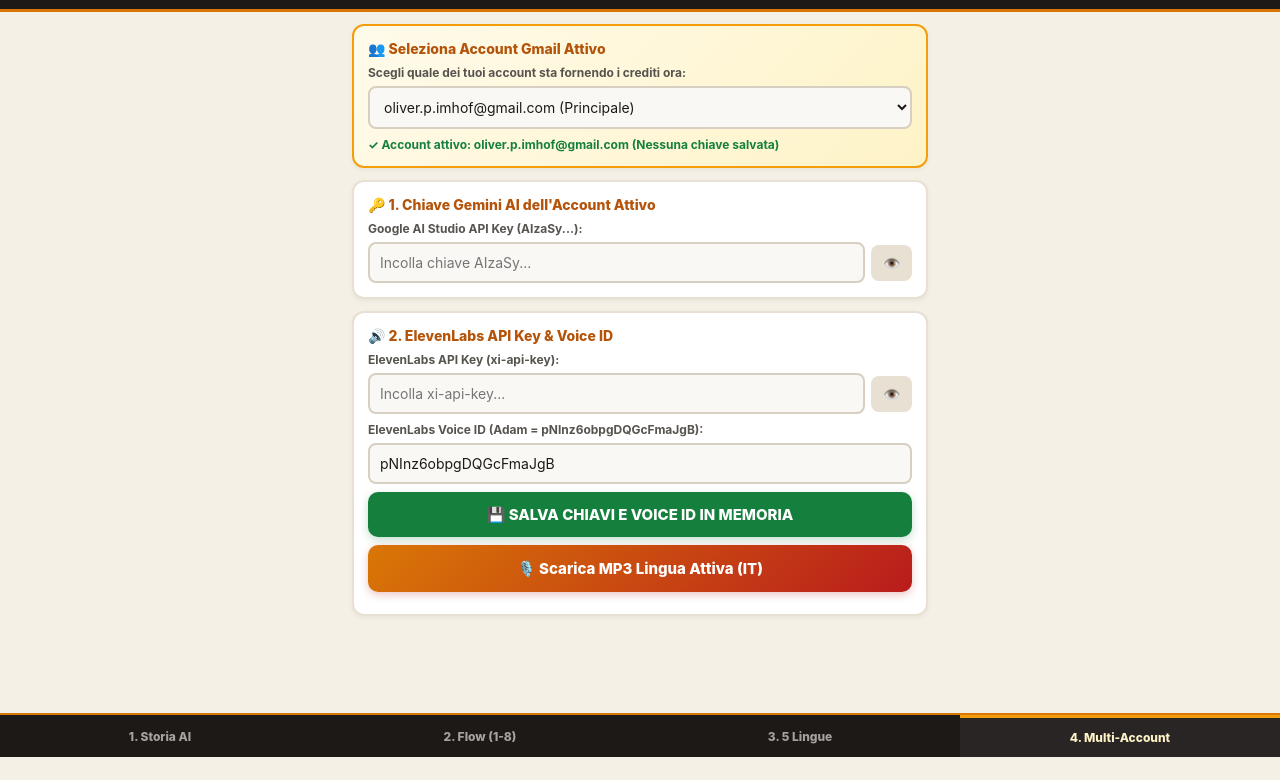
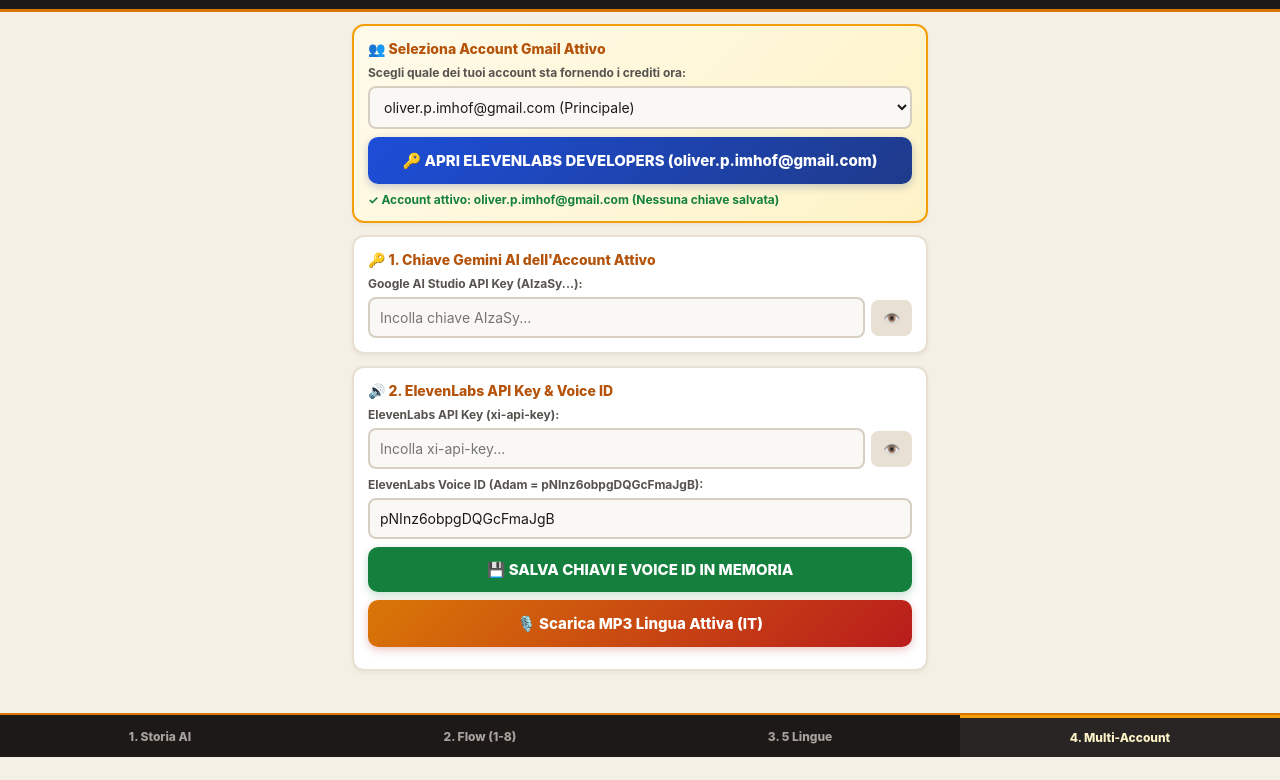
Before and after one commit to Olly202425/stick-history-studio., a plain HTML site: page index.html in a window 1280 px wide. Both pictures are taken after a click on the button "4. Multi-Account". Shown: the part 43-823 px from the top of the page. Before the commit the page ends 800 px from the top, so only its background shows below. Drawn offline with Linux system fonts and the light colour scheme.

Commit message:
Update index.html

```diff
--- a/index.html
+++ b/index.html
@@ -20,7 +20,7 @@
   .card-highlight { background: linear-gradient(135deg, #fffbeb, #fef3c7); border: 2px solid #f59e0b; }
   .card-title { font-size: 14px; font-weight: 800; color: #b45309; margin-bottom: 8px; display: flex; justify-content: space-between; align-items: center; gap: 6px; }
   .hero-title { font-size: 17px; font-weight: 900; color: #1c1917; line-height: 1.3; margin: 6px 0; padding: 10px; background: #fff; border-radius: 8px; border-left: 4px solid #d97706; }
-  .btn { width: 100%; border: none; border-radius: 10px; padding: 12px; font-size: 14px; font-weight: 800; cursor: pointer; text-align: center; display: block; margin-top: 8px; transition: transform 0.1s, opacity 0.15s; }
+  .btn { width: 100%; border: none; border-radius: 10px; padding: 12px; font-size: 14px; font-weight: 800; cursor: pointer; text-align: center; display: block; margin-top: 8px; transition: transform 0.1s, opacity 0.15s; text-decoration: none; }
   .btn:active { opacity: 0.8; transform: scale(0.99); }
   .btn-ai { background: linear-gradient(135deg, #d97706, #b91c1c); color: #ffffff; font-size: 15px; padding: 14px; box-shadow: 0 3px 8px rgba(185,28,28,0.25); }
   .btn-save { background: #15803d; color: #ffffff; font-size: 15px; padding: 13px; box-shadow: 0 3px 8px rgba(21,128,61,0.25); }
@@ -223,6 +223,7 @@
         <option value="olly802025@gmail.com">olly802025@gmail.com (Oliver)</option>
         <option value="favoledellabuonanotte.info@gmail.com">favoledellabuonanotte.info@gmail.com</option>
       </select>
+      <button type="button" id="openElevenDevBtn" class="btn btn-flow" onclick="openElevenDevelopersForAccount()">🔑 APRI ELEVENLABS DEVELOPERS PER QUESTO ACCOUNT</button>
       <div id="accountStatusMsg" style="font-size:12px; margin-top:8px; font-weight:700; color:#15803d;"></div>
     </div>
 
@@ -264,6 +265,7 @@
 
 <script>
 var DEFAULT_VOICE_ID = "pNInz6obpgDQGcFmaJgB";
+var ELEVEN_DEV_URL = "https://elevenlabs.io/app/developers";
 
 var AGENT_RULE = "You are generating exactly eight (8) 4-second animated video clips in vertical 9:16 format for one continuous film, strictly using a total budget of 56 credits (8 clips x 7 credits each = 56 credits total). Execute ONLY the exact 8 video prompts provided by the user, without adding, skipping, or altering any scene.\n\nA character sheet is attached showing the two recurring characters - use it as the strict visual reference in every clip (smooth round white sferic cartoon head, white apron over a dark short-sleeved collared shirt, bare skin forearms, a single pair of natural arms with white cartoon-gloved hands), and build each clip's background strictly from its corresponding scene prompt.\n\nMANDATORY REFERENCE ATTACHMENT: For every single generation call from clip 1 to clip 8, you MUST actively attach and pass the uploaded character sheet image as the visual reference input.\n\nCRITICAL FILE RENAMING RULE (1 TO 8): You MUST rename every generated video file and start every clip title strictly with its scene number from 1 to 8 at the very first character (\"1 - ...\", \"2 - ...\", \"3 - ...\", \"4 - ...\", \"5 - ...\", \"6 - ...\", \"7 - ...\", \"8 - ...\"). Deliver all eight 4-second clips in order, renamed from 1 to 8, within the 56-credit limit.";
 
@@ -346,7 +348,7 @@ var UNIQUE_STORIES = [
       es: {
         script: "¡¿Sabías que la famosísima tarta de manzana Tarte Tatin nació por un despiste total en la cocina?! ¡Hacia mil ochocientos ochenta, la cocinera Stéphanie Tatin se dio cuenta demasiado tarde de que había cocinado las manzanas con mantequilla y azúcar olvidando por completo la base de masa! Para salvar el plato, puso la masa encima de las manzanas y le dio la vuelta al molde, ¡creando por error el postre más famoso de Francia! ¿Qué historia quieres en el próximo video? ¡Comenta y activa la campanita!",
         title: "¡¿La famosa tarta nacida AL REVÉS POR ERROR que comes hoy?! 🤯🥧 #historia #shorts",
-        desc: "¡¿Sabías que la famosa Tarte Tatin nació en 1880 por un descuido en la cocina?! 🥧🔥 ¡Para salvar las manzanas que se cocinaban sin base, Stéphanie Tatin puso la masa encima y volteó el molde al revés!\n\n💬 ¿Qué historia quieres ver en el próximo video? ¡Déjamelo en los comentarios!\n🔔 ¡Suscríbete a Stick History y activa la campanita para no perderte ningún video! 👇\n\n#historia #curiosidades #tartetatin #postres #comida #inventos #shorts"
+        desc: "¡¿Sabías que la famosa Tarte Tatin nació en 1880 por un descuido en la cocina?! 🥧🔥 ¡Para salvar las manzanas que se cocinaban sin base, Stéphanie Tatin puso la masa encima y volteó el molde al revés!\n\n💬 ¿Qué historia quieres ver en el próximo video? ¡Déjamelo en los comentarios!\n🔔 ¡Suscríbete a Stick History y activa la campanita de notificaciones para no perderte ningún video! 👇\n\n#historia #curiosidades #tartetatin #postres #comida #inventos #shorts"
       },
       pt: {
         script: "Você sabia que a famosa torta de maçã francesa Tarte Tatin nasceu por causa de uma distração na cozinha?! Por volta de mil oitocentos e oitenta, a cozinheira Stéphanie Tatin percebeu tarde demais que tinha cozinhado as maçãs na manteiga e açúcar esquecendo totalmente a massa por baixo! Para salvar a receita, ela colocou a massa por cima das maçãs e virou a forma de cabeça para baixo no prato, criando por engano a sobremesa mais famosa da França! Qual história você quer no próximo vídeo? Comente e ative o sininho!",
@@ -484,7 +486,7 @@ var UNIQUE_STORIES = [
       es: {
         script: "¡¿Sabías que el famosísimo granizado Slushy nació porque se rompió la nevera de un restaurante en pleno verano?! ¡En mil novecientos cincuenta y ocho, en Kansas, la máquina de refrescos de Omar Knedlik se averió en un día de calor extremo! Desesperado, metió las botellas en el congelador: al abrirlas frente a los clientes, el líquido se transformó al instante en nieve dulce con gas, ¡creando la bebida helada más famosa del mundo! ¿Qué historia quieres en el próximo video? ¡Comenta y activa la campanita!",
         title: "¡¿La bebida famosa nacida por una NEVERA ROTA que tomas hoy?! 🤯🥤 #historia #shorts",
-        desc: "¡¿Sabías que el famoso granizado Slushy nació en 1958 gracias a una avería en pleno verano?! 🥤❄️ ¡Al meter los refrescos en el congelador, el líquido se convirtió al instante en nieve dulce con gas al destapar las botellas!\n\n💬 ¿Qué historia quieres ver en el próximo video? ¡Déjamelo en los comentarios!\n🔔 ¡Suscríbete a Stick History y activa la campanita para no perderte ninguna historia! 👇\n\n#historia #curiosidades #granizado #slushy #inventos #historiasreales #shorts"
+        desc: "¡¿Sabías que el famoso granizado Slushy nació en 1958 gracias a una avería en pleno verano?! 🥤❄️ ¡Al meter los refrescos en el congelador, el líquido se convirtió al instante en nieve dulce con gas al destapar las botellas!\n\n💬 ¿Qué historia quieres ver en el próximo video? ¡Déjamelo en los comentarios!\n🔔 ¡Suscríbete a Stick History y activa la campanita de notificaciones para no perderte ninguna historia! 👇\n\n#historia #curiosidades #granizado #slushy #inventos #historiasreales #shorts"
       },
       pt: {
         script: "Você sabia que a famosa raspadinha gaseificada Slushy nasceu porque a geladeira de uma lanchonete quebrou no verão?! Em mil novecentos e cinquenta e oito, a máquina de refrigerantes de Omar Knedlik pifou num dia super quente! Desesperado, ele guardou as garrafas no congelador: assim que abriu as tampas para os clientes, o líquido virou uma neve doce e borbulhante na hora, criando a bebida congelada mais famosa do mundo! Qual história você quer no próximo vídeo? Comente e ative o sininho!",
@@ -517,6 +519,22 @@ function getActiveAccount() {
   return document.getElementById("gmailAccountSelect").value;
 }
 
+function updateAccountButtonLabel(acc) {
+  var btn = document.getElementById("openElevenDevBtn");
+  if (btn) {
+    btn.textContent = "🔑 APRI ELEVENLABS DEVELOPERS (" + acc + ")";
+  }
+}
+
+function openElevenDevelopersForAccount() {
+  var acc = getActiveAccount();
+  try {
+    localStorage.setItem("stick_active_account", acc);
+  } catch (e) {}
+  document.getElementById("accountStatusMsg").textContent = "🌐 Apro ElevenLabs Developers per: " + acc + " (verifica l'account su ElevenLabs)";
+  window.open(ELEVEN_DEV_URL, "_blank", "noopener,noreferrer");
+}
+
 function loadSavedKeysForAccount(acc) {
   try {
     var gem = localStorage.getItem("stick_gem_" + acc) || localStorage.getItem("stick_gemini_key") || "";
@@ -526,6 +544,7 @@ function loadSavedKeysForAccount(acc) {
     document.getElementById("xiKey").value = xi;
     document.getElementById("voiceIdInput").value = vid;
     document.getElementById("homeActiveAccLabel").textContent = acc;
+    updateAccountButtonLabel(acc);
     var hasKeys = (gem || xi) ? " (Chiavi già salvate ✓)" : " (Nessuna chiave salvata)";
     document.getElementById("accountStatusMsg").textContent = "✓ Account attivo: " + acc + hasKeys;
   } catch (e) {}
```
